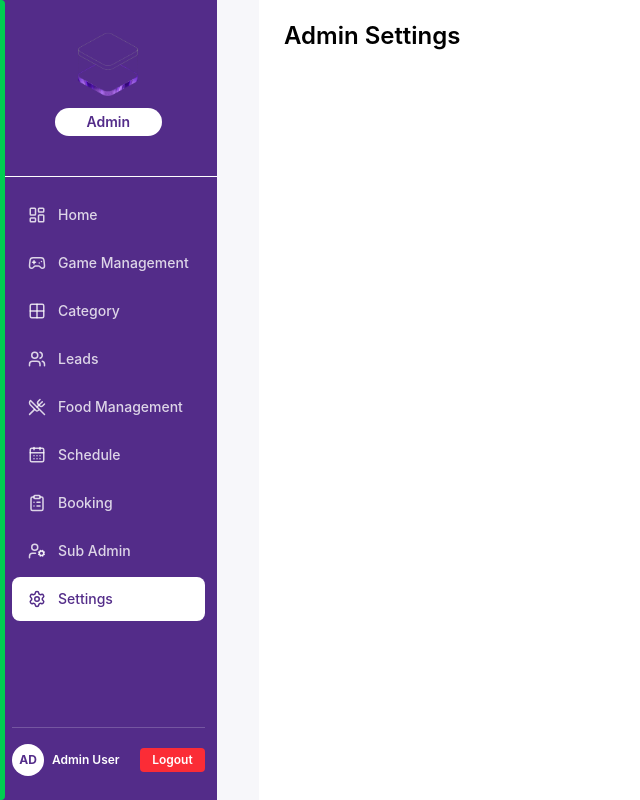
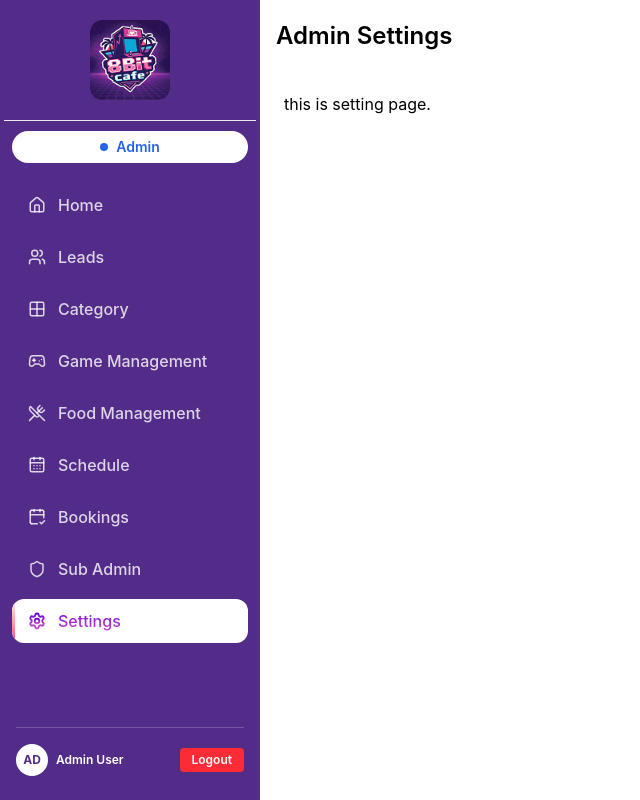
Before and after one commit to Saif-Uddin0/8bit-cafe-dashboard, a React (Vite) app: page /setting in a window 1280 px wide. Shown: the whole page, without its empty margins (0-640 px from the left). Built offline with nearby package versions, Linux system fonts and the light colour scheme.

Commit message:
fixed the sidebar and try to design it like the figma

```diff
--- a/src/components/global/Navbar.jsx
+++ b/src/components/global/Navbar.jsx
@@ -26,7 +26,7 @@ const Navbar = ({ setSidebarOpen }) => {
 };
   const title = switchTitlte[location.pathname] || "Dashboard";
   return (
-    <header className="py-5  bg-[#FFFFFF] flex items-center justify-between px-6">
+    <header className="py-5  bg-[#FFFFFF] flex items-center justify-between px-4">
 
       {/* Left */}
       <div className="flex items-center gap-4">
@@ -34,7 +34,7 @@ const Navbar = ({ setSidebarOpen }) => {
         {/* Mobile Sidebar Toggle */}
         <button
           onClick={() => setSidebarOpen(true)}
-          className="md:hidden text-gray-400 hover:text-white transition"
+          className="md:hidden text-black hover:text-gray-700 transition"
         >
           <Menu size={22} />
         </button>
--- a/src/components/global/Sidebar.jsx
+++ b/src/components/global/Sidebar.jsx
@@ -1,18 +1,16 @@
 import React from "react";
 import { Link, NavLink } from "react-router";
-import logo from "../../assets/hero.png"
+import logo from "../../assets/logo-dash.png";
 import {
-  LayoutDashboard,
+  House,
+  Users,
+  Grid2x2,
   Gamepad2,
-  Grid2X2,
-  Users,
   UtensilsCrossed,
   CalendarDays,
-  ClipboardList,
-  UserCog,
+  CalendarCheck2,
+  Shield,
   Settings,
-  User,
-  LogIn,
   X,
 } from "lucide-react";
 
@@ -20,22 +18,22 @@ const menuItems = [
   {
     path: "/",
     label: "Home",
-    icon: LayoutDashboard,
+    icon: House,
+  },
+  {
+    path: "/leads",
+    label: "Leads",
+    icon: Users,
+  },
+  {
+    path: "/category",
+    label: "Category",
+    icon: Grid2x2,
   },
   {
     path: "/game-management",
     label: "Game Management",
     icon: Gamepad2,
-  },
-  {
-    path: "/category",
-    label: "Category",
-    icon: Grid2X2,
-  },
-  {
-    path: "/leads",
-    label: "Leads",
-    icon: Users,
   },
   {
     path: "/food-management",
@@ -49,13 +47,13 @@ const menuItems = [
   },
   {
     path: "/booking",
-    label: "Booking",
-    icon: ClipboardList,
+    label: "Bookings",
+    icon: CalendarCheck2,
   },
   {
     path: "/sub-admin",
     label: "Sub Admin",
-    icon: UserCog,
+    icon: Shield,
   },
   {
     path: "/setting",
@@ -65,37 +63,66 @@ const menuItems = [
 ];
 
 const Sidebar = ({ closeSidebar }) => {
-  const linkClass = ({ isActive }) =>
-    `flex items-center gap-3 px-4 py-3 rounded-lg text-sm transition-all font-medium ${isActive
-      ? "bg-white text-[#532C89]"
+  const linkClass = ({ isActive }) => `
+    relative
+    overflow-hidden
+    flex
+    items-center
+    gap-3
+    h-[44px]
+    px-4
+    rounded-xl
+    transition-all
+    font-medium
+    ${isActive
+      ? "bg-white"
       : "text-white/80 hover:bg-white/10 hover:text-white"
-    }`;
+    }
+  `;
 
   return (
-    <div className="flex flex-col h-full bg-[#532C89] overflow-y-auto">
+    <div className="relative flex flex-col h-full bg-[#532C89] overflow-y-auto no-scrollbar">
+
+      {/* SVG Gradient for Icons */}
+      <svg width="0" height="0" className="absolute">
+        <defs>
+          <linearGradient id="menuGradient" x1="0" y1="0" x2="0" y2="1">
+            <stop offset="0%" stopColor="#6C04D7" />
+            <stop offset="100%" stopColor="#CD4ECD" />
+          </linearGradient>
+        </defs>
+      </svg>
 
       {/* Logo */}
       <Link
         to="/"
-        className="flex flex-col items-center pt-8 pb-6"
+        className="flex flex-col items-center pt-5 pb-5"
       >
         <img
           src={logo}
-          className="w-16 h-16 rounded-xl"
-          alt=""
+          className="w-16 h-16 md:w-20 md:h-20 rounded-xl"
+          alt="logo"
         />
 
-        <div className="mt-3 bg-white rounded-full px-8 py-1">
-          <p className="text-[#532C89] text-sm font-semibold">
-            Admin
-          </p>
+        {/* Divider */}
+        <div className="w-full mt-5">
+          <div className="border-t border-[#E8EAED]"></div>
+        </div>
+
+        {/* Admin Badge */}
+        <div className="w-full px-2 mt-2.5">
+          <div className="bg-white rounded-full h-8 px-3 flex items-center justify-center gap-2">
+            <span className="w-2 h-2 rounded-full bg-[#2563EB]" />
+
+            <p className="text-[#2563EB] text-xs md:text-sm font-semibold">
+              Admin
+            </p>
+          </div>
         </div>
       </Link>
 
-      <div className="my-4 border-t border-[#1F1F1F"></div>
-
       {/* Navigation */}
-      <nav className="flex flex-col gap-1 px-3">
+      <nav className="flex flex-col gap-2 px-2">
         {menuItems.map(({ path, label, icon: Icon }) => (
           <NavLink
             key={path}
@@ -106,10 +133,19 @@ const Sidebar = ({ closeSidebar }) => {
             {({ isActive }) => (
               <>
                 {isActive && (
-                  <span className="absolute left-0 top-0 h-full w-[5px] bg-[#00CE51] rounded-r" />
+                  <span className="absolute left-0 top-0 h-full w-[3px] rounded-r-full bg-gradient-to-b from-[#FFF3E8] to-[#EF3D86]" />
                 )}
-                <Icon size={18} />
-                <span>{label}</span>
+
+                <Icon
+                  size={18}
+                  strokeWidth={isActive ? 2.5 : 2}
+                  stroke={isActive ? "url(#menuGradient)" : "currentColor"}
+                  className={!isActive ? "text-white/80" : ""}
+                />
+
+                <span className={isActive ? "gradient-text text-semibold" : ""}>
+                  {label}
+                </span>
               </>
             )}
           </NavLink>
@@ -130,16 +166,14 @@ const Sidebar = ({ closeSidebar }) => {
             </div>
 
             <div>
-              <p className="text-xs font-semibold">
+              <p className="text-xs font-semibold text-white">
                 Admin User
               </p>
             </div>
 
           </div>
 
-          <button
-            className="bg-red-500 hover:bg-red-600 px-3 py-1 rounded text-xs font-semibold"
-          >
+          <button className="bg-red-500 hover:bg-red-600 px-3 py-1 rounded text-xs font-semibold text-white">
             Logout
           </button>
 
@@ -150,10 +184,11 @@ const Sidebar = ({ closeSidebar }) => {
       {/* Mobile Close */}
       <button
         onClick={closeSidebar}
-        className="absolute top-4 right-4 md:hidden text-gray-400 hover:text-white"
+        className="absolute top-4 right-4 md:hidden text-white hover:text-gray-300"
       >
         <X size={20} />
       </button>
+
     </div>
   );
 };
--- a/src/index.css
+++ b/src/index.css
@@ -1,2 +1,10 @@
 @import "tailwindcss";
 @plugin "daisyui";
+
+/* Gradient Text */
+.gradient-text {
+  background: linear-gradient(to bottom, #6C04D7, #CD4ECD);
+  -webkit-background-clip: text;
+  -webkit-text-fill-color: transparent;
+  background-clip: text;
+}
--- a/src/layout/Root.jsx
+++ b/src/layout/Root.jsx
@@ -1,31 +1,16 @@
-import{ useState } from "react";
-import {  Outlet } from "react-router";
+import { useState } from "react";
+import { Outlet } from "react-router";
 import Sidebar from "../components/global/Sidebar";
 import Navbar from "../components/global/Navbar";
 
-
-
 const Root = () => {
-
   const [sidebarOpen, setSidebarOpen] = useState(false);
 
-//   const { user, loading } = useAuth();
-
-//   if (loading) {
-//     return <Loader />;
-//   }
-
-//   // user না থাকলে login page
-//   if (!user) {
-//     return <Navigate to="/auth/login" replace />;
-//   }
-
   return (
-
-    <div className="flex min-h-screen bg-[#F7F7FA] text-white relative">
+    <div className="flex h-screen overflow-hidden bg-white">
 
       {/* Desktop Sidebar */}
-      <aside className="hidden md:flex w-[260px] border-r border-[#FFFFFF] h-screen sticky top-0">
+      <aside className="hidden md:block w-[260px] px-1 h-screen shrink-0 bg-[#532C89]">
         <Sidebar />
       </aside>
 
@@ -40,30 +25,28 @@ const Root = () => {
           />
 
           {/* Sidebar */}
-          <div className="absolute left-0 top-0 h-full w-[260px] bg-[#FFFFFF] border-r border-[#2A2A2A]">
-
+          <aside className="absolute left-0 top-0 h-full w-[210px] bg-[#532C89] shadow-lg">
             <Sidebar closeSidebar={() => setSidebarOpen(false)} />
-
-          </div>
+          </aside>
 
         </div>
       )}
 
-      {/* Right Section */}
-      <div className="flex flex-col flex-1">
+      {/* Right Content */}
+      <div className="flex flex-1 flex-col overflow-hidden bg-white">
 
+        {/* Navbar */}
         <Navbar setSidebarOpen={setSidebarOpen} />
 
-        <main className="flex-1 p-6 bg-[#FFFFFF] min-h-[calc(100vh-80px)]">
+        {/* Page Content */}
+        <main className="flex-1 overflow-y-auto px-6 py-5 bg-white text-black">
           <Outlet />
         </main>
 
       </div>
 
     </div>
-
   );
-
 };
 
 export default Root;
```
Also changed, not shown: src/assets/logo-dash.png (added).
